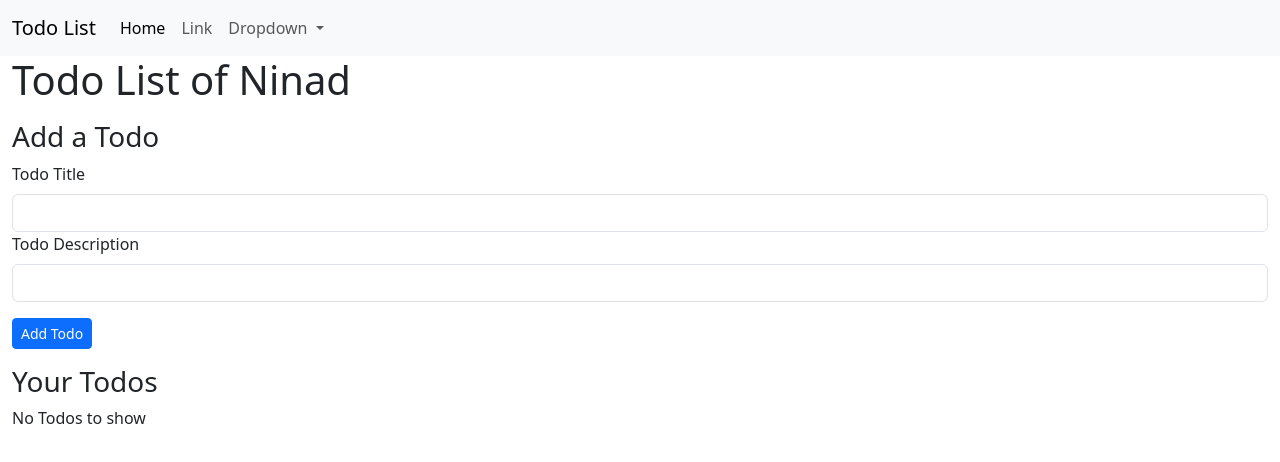
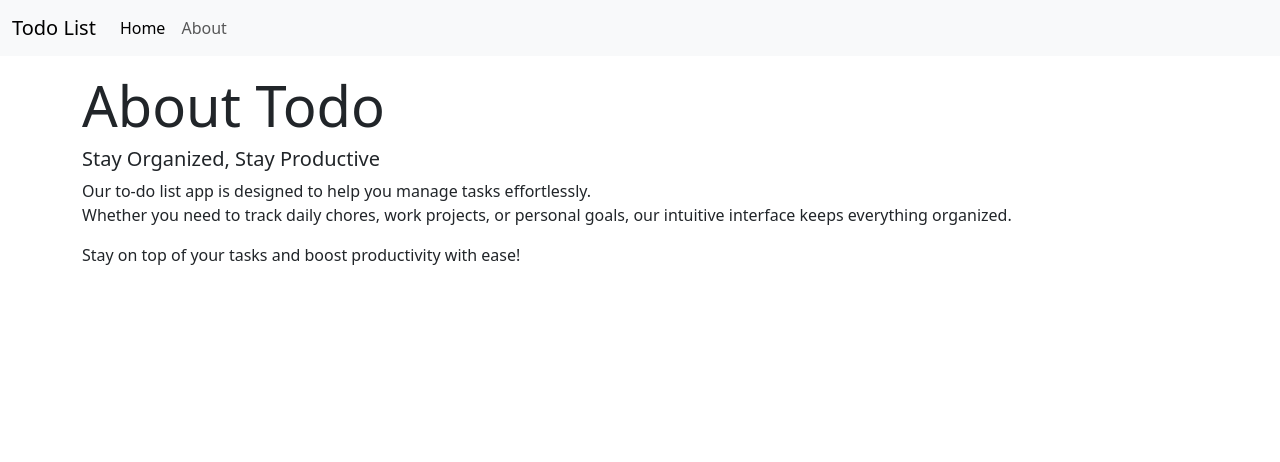
Before and after one commit to ninad9/Angular, an Angular app: page /about in a window 1280 px wide. Before the commit this address led to /. Shown: the top 462 px of the page. Built offline with nearby package versions, Linux system fonts and the light colour scheme.

Commit message:
- implemented routing to create About todo list - added about-todo component - formated code

```diff
--- /dev/null
+++ b/src/app/MyComponents/about-todo/about-todo.component.html
@@ -0,0 +1,11 @@
+<div class="jumbotron jumbotron-fluid">
+    <div class="container my-3">
+        <h1 class="display-4">About Todo</h1>
+        <h2 class="lead">Stay Organized, Stay Productive</h2>
+        <p>Our to-do list app is designed to help you manage tasks effortlessly.<br>
+         Whether you need to track daily chores, work projects, or personal goals, our intuitive interface keeps everything organized.
+        </p>
+        <p>Stay on top of your tasks and boost productivity with ease!</p>
+
+    </div>
+</div>
--- a/src/app/MyComponents/add-todo/add-todo.component.html
+++ b/src/app/MyComponents/add-todo/add-todo.component.html
@@ -1,15 +1,15 @@
-<div class="my-3">
-<h3>Add a Todo</h3>
+<div class="container my-3">
+  <h4>Add a Todo</h4>
 
   <div>
     <form (ngSubmit)="onSubmit()">
-    <div class="form-group">
+      <div class="form-group my-3">
         <label for="title" class="form-label">Todo Title</label>
-      <input type="text" id="title" name="title" [(ngModel)]="title" class="form-control"  aria-describedby="title">
+        <input type="text" id="title" name="title" [(ngModel)]="title" class="form-control" aria-describedby="title">
       </div>
-    <div class="mb-3">
+      <div class="form-group my-3">
         <label for="desc" class="form-label">Todo Description</label>
-      <input type="text" id="desc" name="desc" [(ngModel)]="desc" class="form-control" >
+        <input type="text" id="desc" name="desc" [(ngModel)]="desc" class="form-control">
       </div>
       <button type="submit" class="btn btn-sm btn-primary">Add Todo</button>
     </form>
--- a/src/app/MyComponents/todo-item/todo-item.component.html
+++ b/src/app/MyComponents/todo-item/todo-item.component.html
@@ -1,11 +1,11 @@
 
-<div class="my-3">
-    <h3 [class]="{'strike': !todo.active}">{{todo.title}}</h3>
+<div class="container my-3">
+    <h5 [class]="{'strike': !todo.active}">{{todo.title}}</h5>
     <p [class]="{'strike': !todo.active}">{{todo.desc}}</p>
     <div class="mb-3 form-check">
         <input type="checkbox" class="form-check-input" id="complete{{i}}" (click)="onCheckboxClick(todo)"
         [checked]="!todo.active">
         <label class="form-check-label" for="complete{{i}}">Mark as complete</label>
     </div>
-    <button class="btn btn-danger" (click) ="onClick(todo)">Delete</button>
+    <button class="btn btn-sm btn-danger" (click) ="onClick(todo)">Delete</button>
 </div>
--- a/src/app/MyComponents/todos/todos.component.html
+++ b/src/app/MyComponents/todos/todos.component.html
@@ -1,9 +1,13 @@
+<div class="container">
+    <h1 class="text-center mb-3">My Todo List</h1>
     <app-add-todo (todoAdd)="addTodo($event)"></app-add-todo>
-<h3>Your Todos</h3>
+    <h4>Your Todos</h4>
 
     <div *ngIf="this.todos.length===0; else elseBlock">No Todos to show</div>
     <ng-template #elseBlock>
         <div *ngFor="let todo of todos; index as i">
-        <app-todo-item [todo]="todo" [i] = i (todoDelete)="deleteTodo($event)" (todoCheckbox)="toggleTodo($event)"></app-todo-item>
+            <app-todo-item [todo]="todo" [i]=i (todoDelete)="deleteTodo($event)"
+                (todoCheckbox)="toggleTodo($event)"></app-todo-item>
         </div>
     </ng-template>
+</div>
--- a/src/app/app.component.html
+++ b/src/app/app.component.html
@@ -1,41 +1,22 @@
-<div>
-
-
   <nav class="navbar navbar-expand-lg bg-body-tertiary">
     <div class="container-fluid">
-      <a class="navbar-brand" href="#">Todo List</a>
-      <button class="navbar-toggler" type="button" data-bs-toggle="collapse" data-bs-target="#navbarSupportedContent" aria-controls="navbarSupportedContent" aria-expanded="false" aria-label="Toggle navigation">
+      <a class="navbar-brand" routerLink="/">Todo List</a>
+      <button class="navbar-toggler" type="button" data-bs-toggle="collapse" data-bs-target="#navbarSupportedContent"
+        aria-controls="navbarSupportedContent" aria-expanded="false" aria-label="Toggle navigation">
         <span class="navbar-toggler-icon"></span>
       </button>
       <div class="collapse navbar-collapse" id="navbarSupportedContent">
         <ul class="navbar-nav me-auto mb-2 mb-lg-0">
           <li class="nav-item">
-            <a class="nav-link active" aria-current="page" href="#">Home</a>
+            <a class="nav-link active" aria-current="page" routerLink="/">Home</a>
           </li>
           <li class="nav-item">
-            <a class="nav-link" href="#">Link</a>
+            <a class="nav-link" routerLink="/about">About</a>
           </li>
-          <li class="nav-item dropdown">
-            <a class="nav-link dropdown-toggle" href="#" role="button" data-bs-toggle="dropdown" aria-expanded="false">
-              Dropdown
-            </a>
-            <ul class="dropdown-menu">
-              <li><a class="dropdown-item" href="#">Action</a></li>
-              <li><a class="dropdown-item" href="#">Another action</a></li>
-              <li><hr class="dropdown-divider"></li>
-              <li><a class="dropdown-item" href="#">Something else here</a></li>
-            </ul>
-          </li>
-
         </ul>
-
       </div>
     </div>
   </nav>
 
-  <div class = "container-fluid">
-  <h1>Todo List of Ninad</h1>
-    <app-todos></app-todos>
-  </div>
-
-</div>
+  <router-outlet></router-outlet>
+  <!-- <app-todos></app-todos> -->
--- a/src/app/app.component.ts
+++ b/src/app/app.component.ts
@@ -1,9 +1,10 @@
 import { Component, NgModule } from '@angular/core';
-import { TodosComponent } from './MyComponents/todos/todos.component';
+
+import { RouterLink, RouterOutlet } from '@angular/router';
 
 @Component({
   selector: 'app-root',
-  imports: [TodosComponent],
+  imports: [RouterOutlet, RouterLink],
   templateUrl: './app.component.html',
   styleUrl: './app.component.css'
 })
--- a/src/app/app.routes.ts
+++ b/src/app/app.routes.ts
@@ -1,3 +1,8 @@
 import { Routes } from '@angular/router';
+import { TodosComponent } from './MyComponents/todos/todos.component';
+import { AboutTodoComponent } from './MyComponents/about-todo/about-todo.component';
 
-export const routes: Routes = [];
+export const routes: Routes = [
+    { path: '', component: TodosComponent },
+    { path: 'about', component: AboutTodoComponent },
+  ];
--- a/src/index.html
+++ b/src/index.html
@@ -1,5 +1,6 @@
 <!doctype html>
 <html lang="en">
+
 <head>
   <meta charset="utf-8">
   <title>Todo List</title>
@@ -7,7 +8,9 @@
   <meta name="viewport" content="width=device-width, initial-scale=1">
   <link rel="icon" type="image/x-icon" href="favicon.ico">
 </head>
+
 <body>
   <app-root></app-root>
 </body>
+
 </html>
```
Also changed, not shown: src/app/MyComponents/about-todo/about-todo.component.ts (added, +11 -0 lines), src/app/MyComponents/todos/todos.component.ts (+8 -8 lines), src/app/MyComponents/about-todo/about-todo.component.css (added), 1 other file (tests, documents, lock files or other folders). Lines whose indentation alone changed are shown as unchanged.
